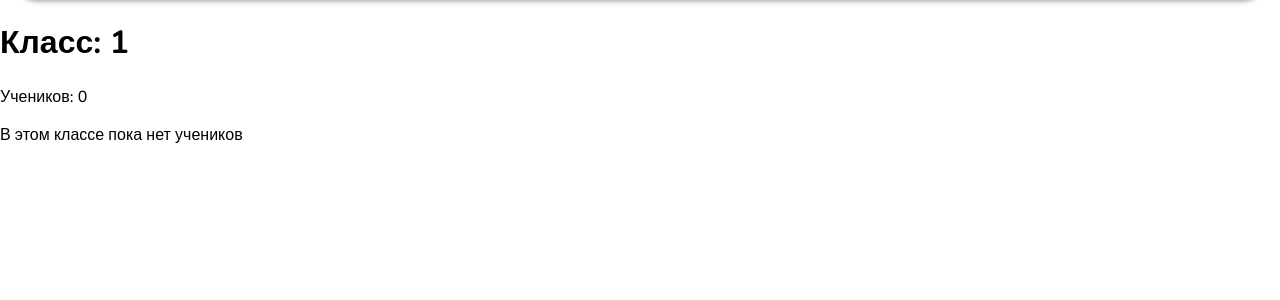
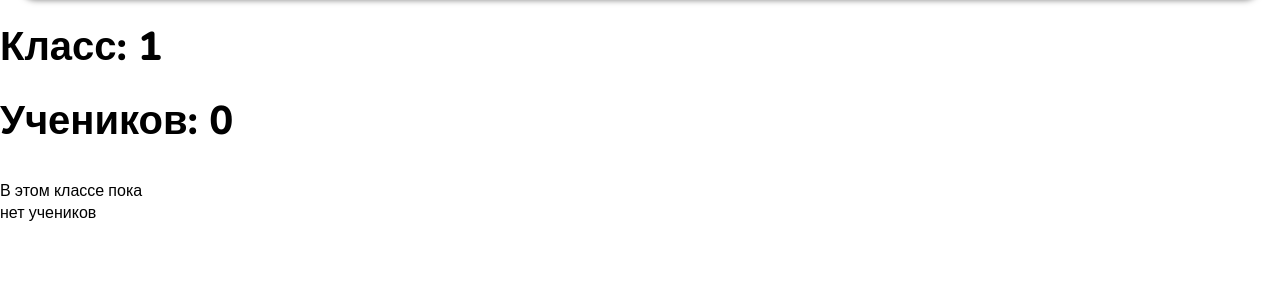
Before and after one commit to MrCrabs2000/project_engneer, a Flask app: page /1 in a window 1280 px wide. Shown: the part 80-380 px from the top of the page. Run offline with Flask 3, Linux system fonts and the light colour scheme; a user stored in the database is signed in; tables that the repository leaves empty hold one stand-in row (values such as "Sample post").

Commit message:
Некоторые изменения

```diff
--- /dev/null
+++ b/static/css/class.css
@@ -0,0 +1,24 @@
+.class-header {
+    max-width: 1400px;
+    margin: 20px auto 0 auto;
+    text-align: left;
+    font-size: 40px;
+    font-weight: 800;
+}
+
+.students-count {
+    max-width: 1400px;
+    margin: 20px auto 0 auto;
+    text-align: left;
+    font-size: 40px;
+    font-weight: 800;
+}
+
+.students-grid {
+    display: grid;
+    grid-template-columns: repeat(auto-fill, minmax(140px, 1fr));
+    gap: 1rem;
+    padding: 1rem 0px;
+    max-width: 1400px;
+    margin: 0 auto;
+}
--- a/static/css/classes.css
+++ b/static/css/classes.css
@@ -6,7 +6,7 @@
     font-weight: 800;
 }
 
-.class-grid {
+.classes-grid {
     display: grid;
     grid-template-columns: repeat(auto-fill, minmax(140px, 1fr));
     gap: 1rem;
@@ -32,6 +32,7 @@
 .class-card a {
     width: 100%;
     height: 100%;
+    text-decoration: none;
 }
 
 .class-content {
@@ -42,7 +43,7 @@
     color: var(--text-color);
     font-size: 50px;
     font-weight: 700;
-    word-wrap:break-word;
+    word-wrap: break-word;
 }
 
 .class-content div {
--- a/templates/class_board.html
+++ b/templates/class_board.html
@@ -6,14 +6,13 @@
     <title>Класс {{ class_name }}</title>
     <link href="https://fonts.googleapis.com/css2?family=Nunito:ital,wght@0,200..1000;1,200..1000&display=swap" rel="stylesheet">
     <link rel="stylesheet" href="/static/css/style.css">
-    <link rel="stylesheet" href="/static/css/classes.css">
+    <link rel="stylesheet" href="/static/css/class.css">
   </head>
   <body>
     {% include 'header.html' %}
-
-    <div class="class-container">
-        <h1 class="class-title">Класс: {{ class_name }}</h1>
+    <h1 class="class-header">Класс: {{ class_name }}</h1>
     <div class="students-count">Учеников: {{ students_count }}</div>
+    <div class="students-grid">
 
       {% if students %}
         <div class="students-grid">
@@ -25,8 +24,9 @@
                     {{ student.usersurname }} {{ student.username }} {{ student.userotchestvo }}
                   </a>
                 </div>
-                            <div class="student-balance">
-                                Баланс: {{ student.userbalance }}
+                <div class="studetn-balance">
+                  <img class="student-balance-ico" src="static/images/coin.png">
+                  <div>{{userbalance}}</div>
                 </div>
               </div>
             </div>
--- a/templates/main.html
+++ b/templates/main.html
@@ -75,7 +75,7 @@
 
     {% elif role == 'Teacher' %}
       <h1 class="classes-header">Мои классы:</h1>
-      <div class="class-grid">
+      <div class="classes-grid">
         {% if teacher_classes %}
           {% for class_name in teacher_classes %}
                   <div class="teacher-section">
```
Lines whose indentation alone changed are shown as unchanged.
